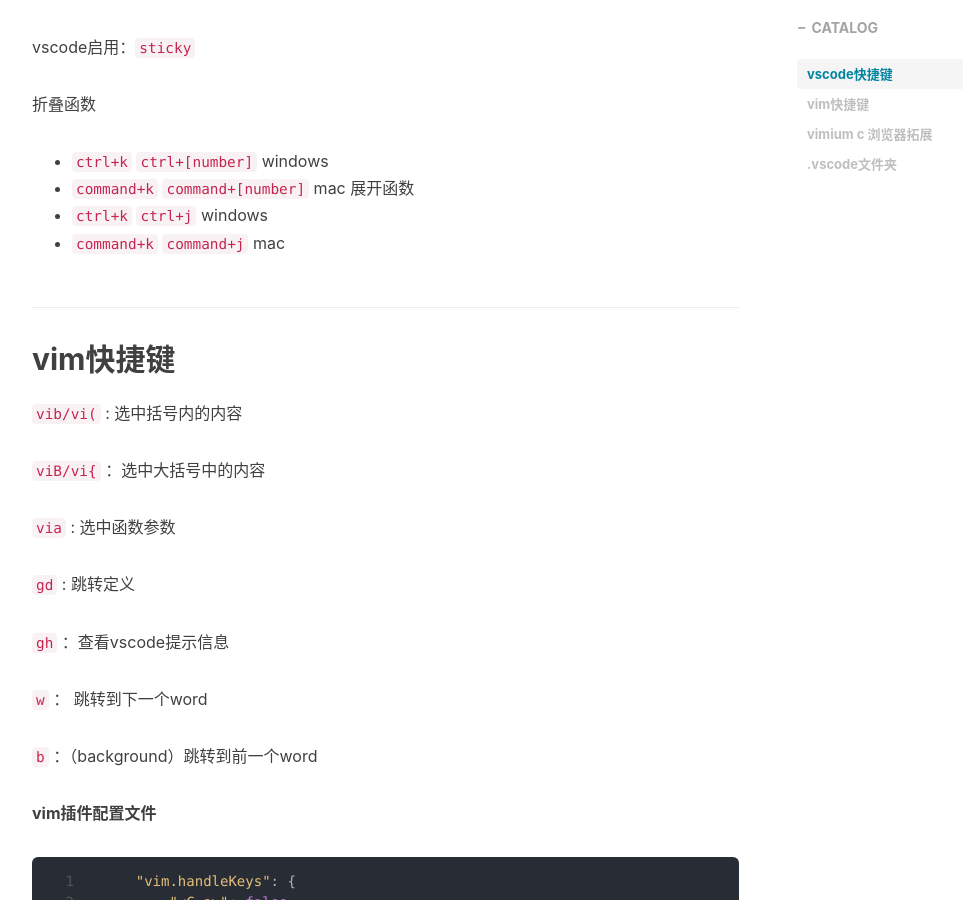
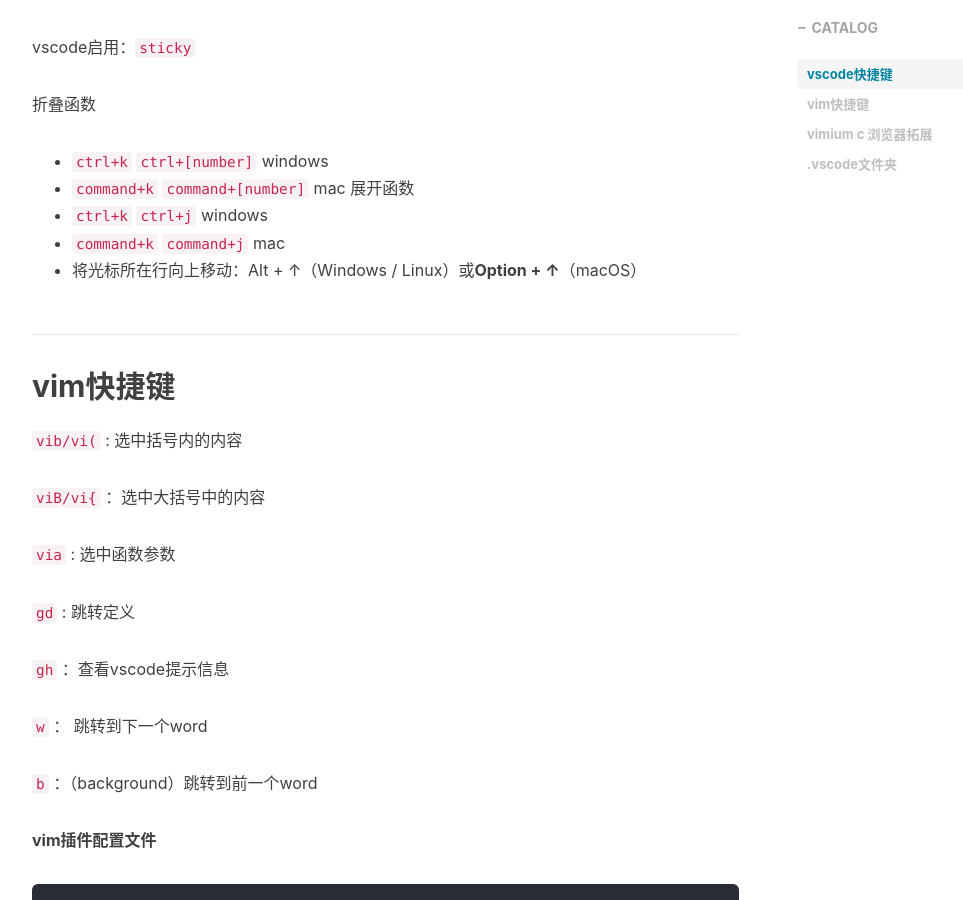
Before and after one commit to Lhrek/Lhrek.github.io, a Jekyll site: the page built from _posts/2024-1-24-vsocde-config.md, in a window 1280 px wide and 900 px high, scrolled down 1157 px. Shown: the whole window, without its empty margins (233-1196 px from the left). Built offline with Jekyll 4.4.1, drawn with Linux system fonts in a browser that asks for light colours; nearby versions of some CDN libraries; comment, search, counter and statistics services are not loaded.

Commit message:
mac commit

```diff
--- a/_posts/2024-1-24-vsocde-config.md
+++ b/_posts/2024-1-24-vsocde-config.md
@@ -43,6 +43,7 @@
 展开函数
  - `ctrl+k` `ctrl+j` windows
  - `command+k` `command+j` mac
+ - 将光标所在行向上移动：Alt + ↑（Windows / Linux）或**Option + ↑**（macOS）
 
 
 ## vim快捷键
```
